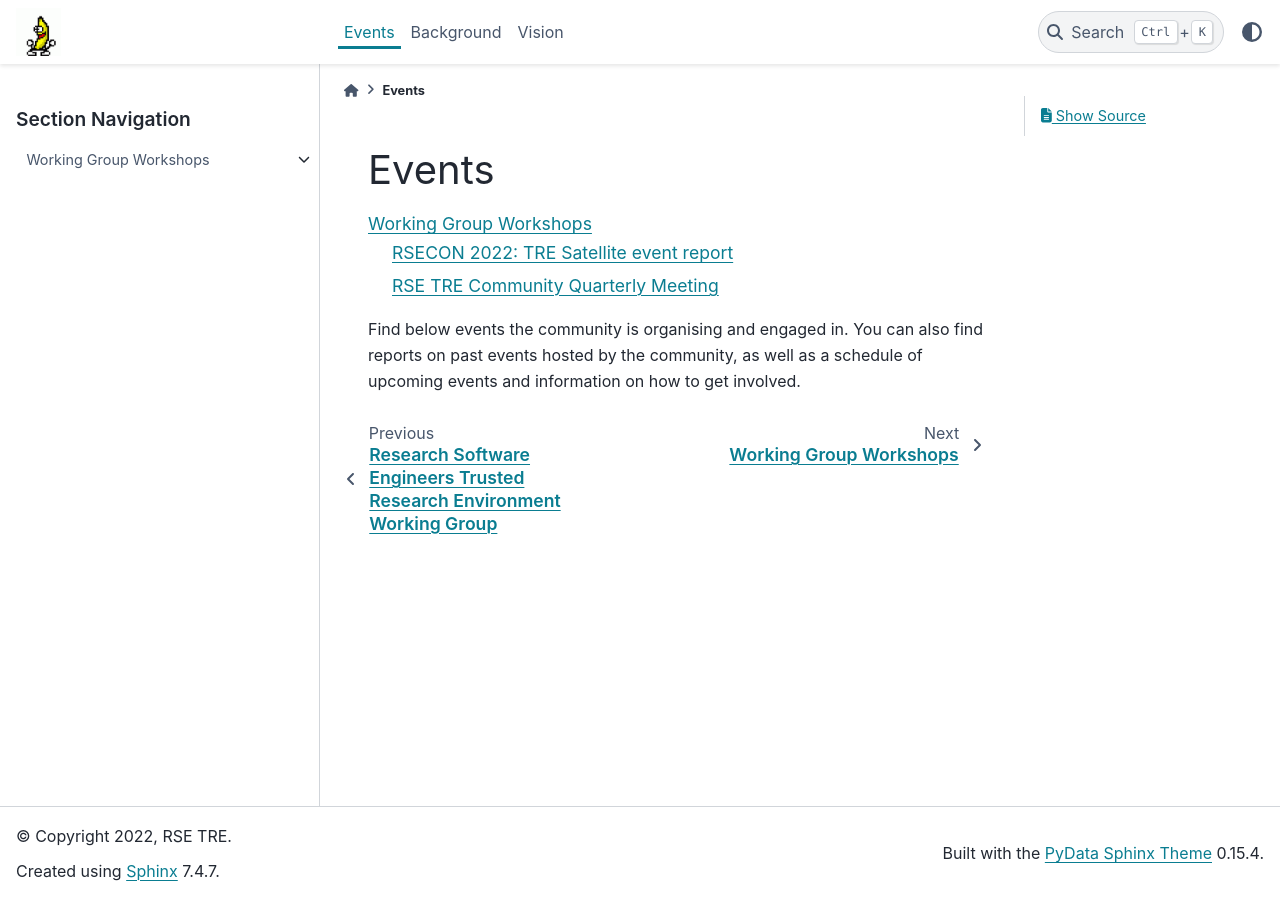
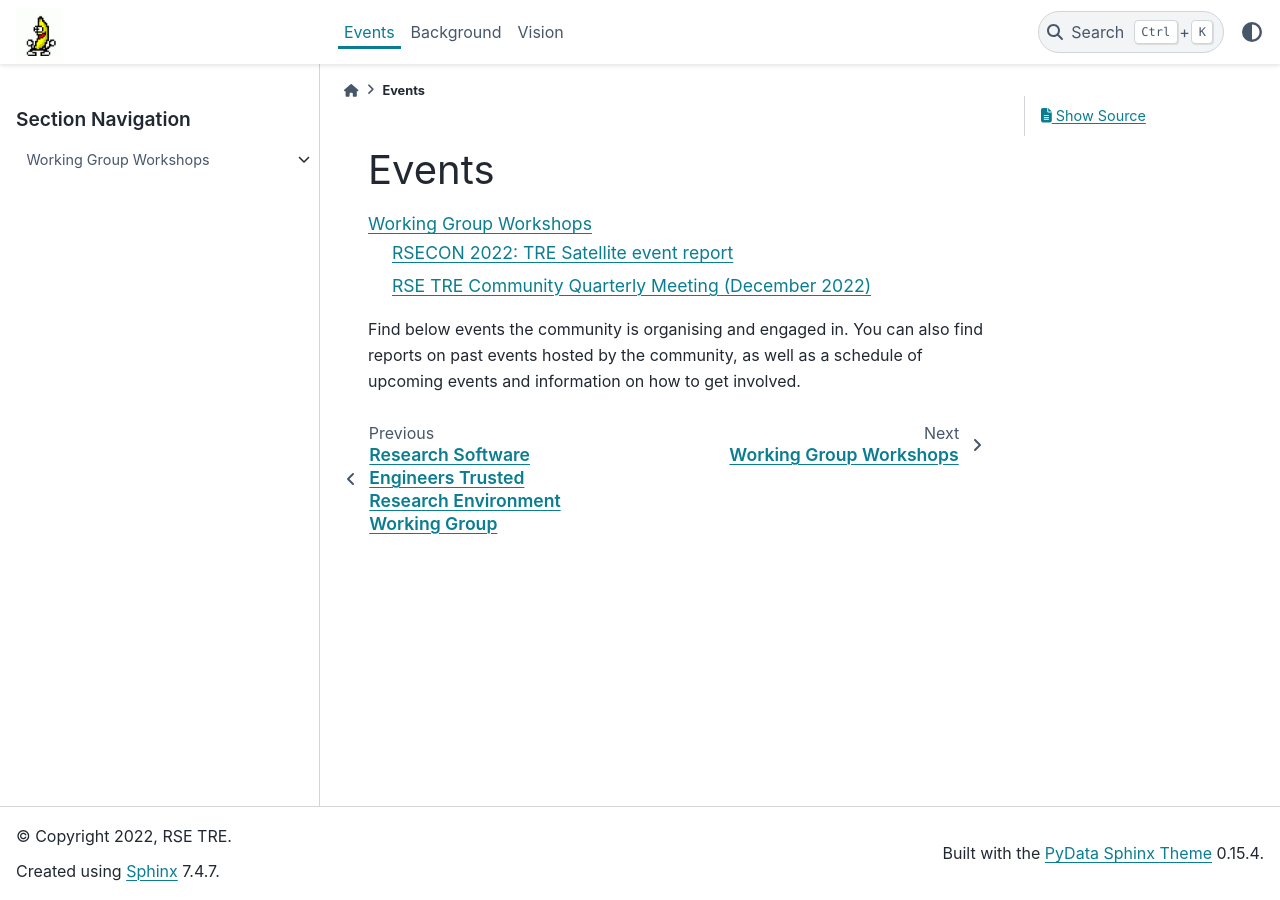
Before and after one commit to rse-tre/community, a Sphinx documentation site: the page built from docs/events/index.md, in a window 1280 px wide. Built offline with Sphinx 7.4.7 and the PyData theme 0.15.4, drawn with Linux system fonts in a browser that asks for light colours.

Commit message:
Add December 2022 to quarterly meeting title

````diff
--- a/docs/events/wg_workshops/2022-12-05-december-meeting/index.md
+++ b/docs/events/wg_workshops/2022-12-05-december-meeting/index.md
@@ -1,4 +1,4 @@
-# RSE TRE Community Quarterly Meeting
+# RSE TRE Community Quarterly Meeting (December 2022)
 
 ```{toctree}
 :maxdepth: 1
````
